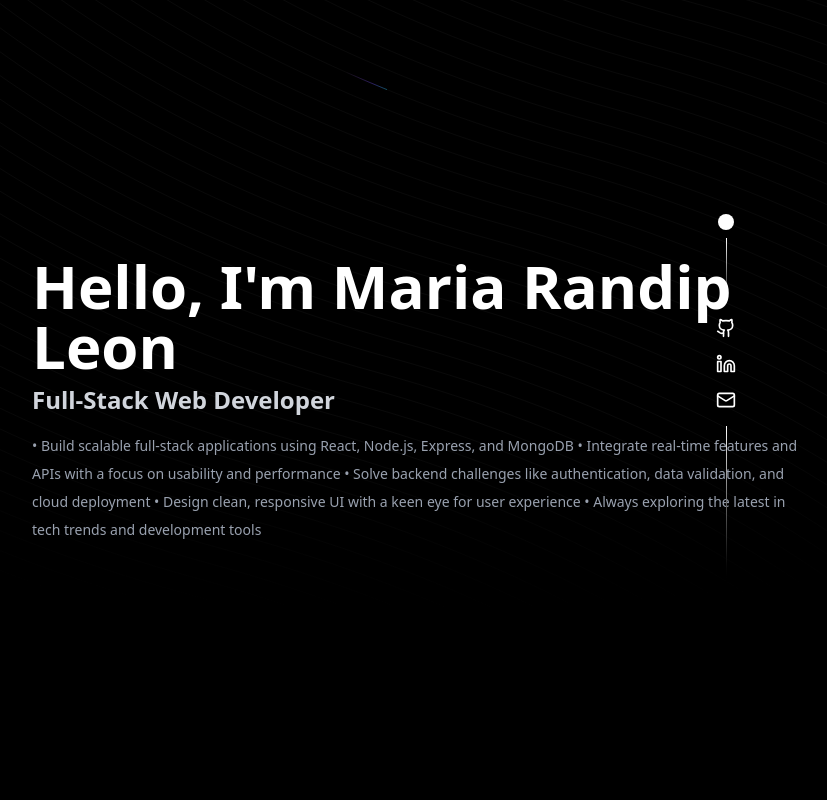
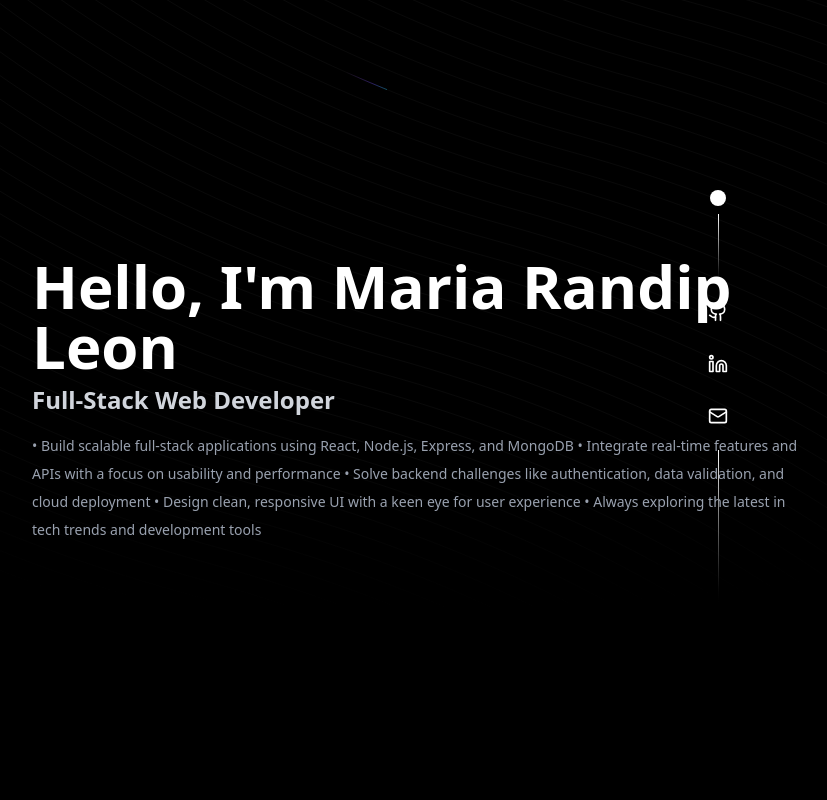
Before and after one commit to leonRandip/PortFolio, a React (Vite) app: page / in a window 1280 px wide. Shown: the top 800 px of the page, without its empty margins (224-1051 px from the left). Built offline with nearby package versions, Linux system fonts and the light colour scheme.

Commit message:
"sicons fix"

```diff
--- a/src/portfolio.jsx
+++ b/src/portfolio.jsx
@@ -15,13 +15,19 @@ export default function PortfolioClone() {
             <div className="w-px h-16 bg-gradient-to-b from-white to-transparent"></div>
             <div className="flex flex-col items-center gap-4 mt-4">
               <a href="https://github.com/leonRandip" target="_blank" rel="noopener noreferrer">
-                <Github className="w-5 h-5 hover:scale-125 transition-transform" />
+                <div className="p-2 rounded-full hover:bg-white hover:text-black transition-colors">
+                  <Github className="w-5 h-5" />
+                </div>
               </a>
               <a href="https://www.linkedin.com/in/leonrandip/" target="_blank" rel="noopener noreferrer">
-                <Linkedin className="w-5 h-5 hover:scale-125 transition-transform" />
+                <div className="p-2 rounded-full hover:bg-white hover:text-black transition-colors">
+                  <Linkedin className="w-5 h-5" />
+                </div>
               </a>
               <a href="https://mail.google.com/mail/?view=cm&fs=1&to=leonrandip@gmail.com" target="_blank" rel="noopener noreferrer">
-                <Mail className="w-5 h-5 hover:scale-125 transition-transform" />
+                <div className="p-2 rounded-full hover:bg-white hover:text-black transition-colors">
+                  <Mail className="w-5 h-5" />
+                </div>
               </a>
             </div>
             <div className="w-px h-40 bg-gradient-to-b from-white to-black mt-4"></div>
@@ -30,13 +36,19 @@ export default function PortfolioClone() {
           {/* Social Icons - Below hero content on mobile */}
           <div className="flex md:hidden justify-center mt-4 mb-6 space-x-6">
             <a href="https://github.com/leonRandip" target="_blank" rel="noopener noreferrer">
-              <Github className="w-5 h-5 hover:scale-125 transition-transform" />
+              <div className="p-2 rounded-full hover:bg-white hover:text-black transition-colors">
+                <Github className="w-5 h-5" />
+              </div>
             </a>
             <a href="https://www.linkedin.com/in/leonrandip/" target="_blank" rel="noopener noreferrer">
-              <Linkedin className="w-5 h-5 hover:scale-125 transition-transform" />
+              <div className="p-2 rounded-full hover:bg-white hover:text-black transition-colors">
+                <Linkedin className="w-5 h-5" />
+              </div>
             </a>
             <a href="https://mail.google.com/mail/?view=cm&fs=1&to=leonrandip@gmail.com" target="_blank" rel="noopener noreferrer">
-              <Mail className="w-5 h-5 hover:scale-125 transition-transform" />
+              <div className="p-2 rounded-full hover:bg-white hover:text-black transition-colors">
+                <Mail className="w-5 h-5" />
+              </div>
             </a>
           </div>
 
```
